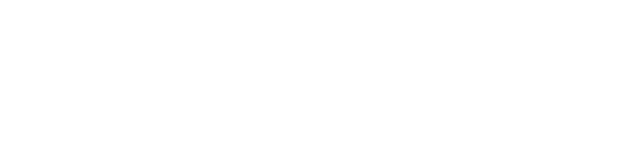
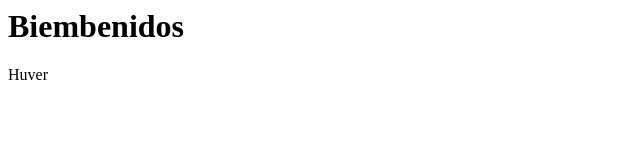
Before and after one commit to huverandrey/clase, a plain HTML site: page index.html in a window 1280 px wide. Shown: the whole page, without its empty margins (0-640 px from the left). Drawn offline with Linux system fonts and the light colour scheme.

Commit message:
vercion 2

```diff
--- a/index.html
+++ b/index.html
@@ -5,7 +5,8 @@
 </head>
 
 <body>
-
+	<h1>Biembenidos</h1>
+	<p>Huver</p>
 
 </body>
 
```
